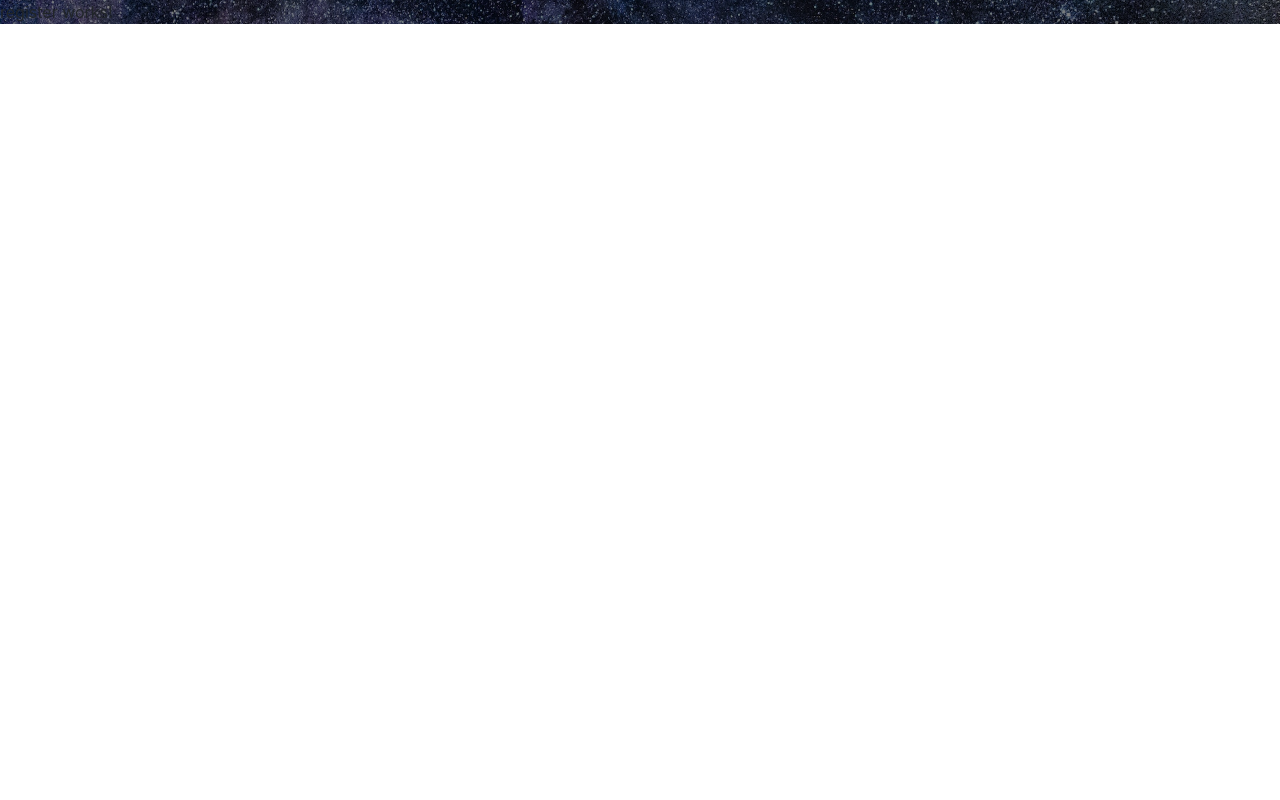
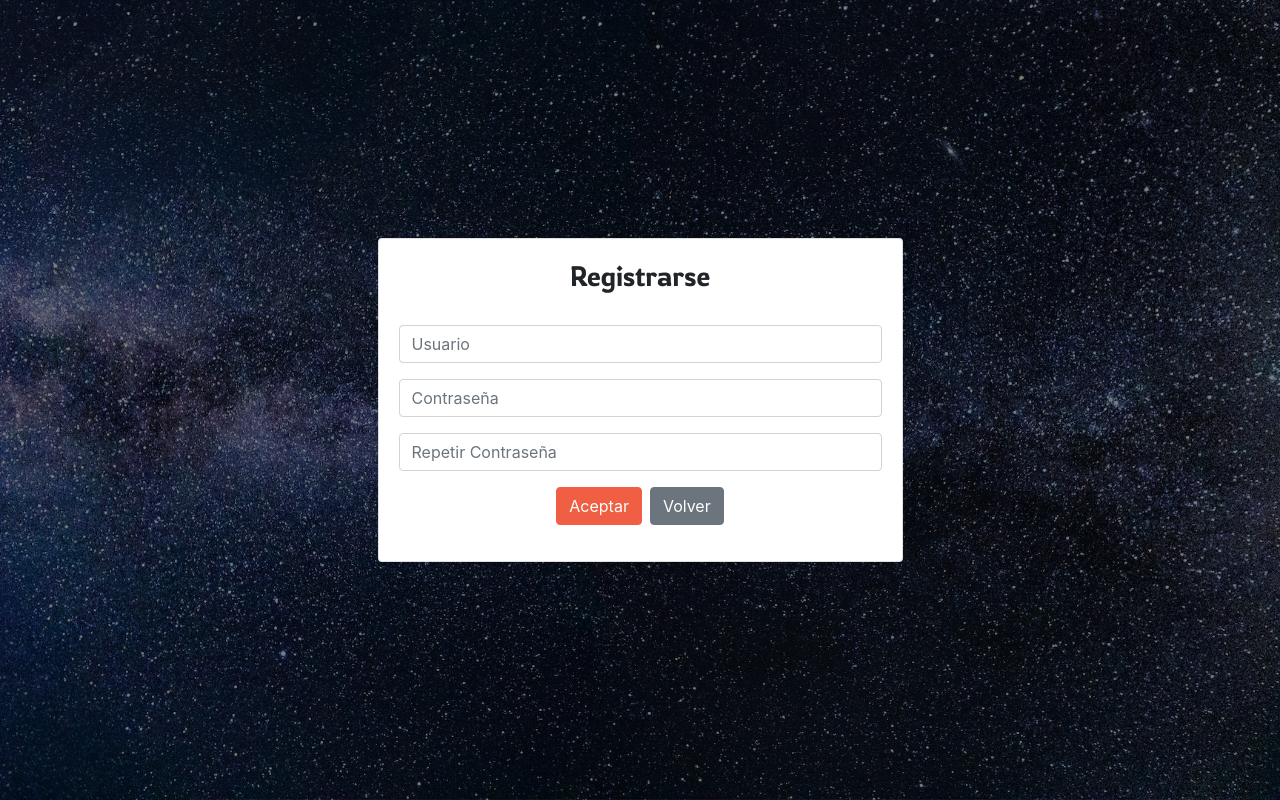
Before and after one commit to juancamilosalazarrestrepo/cursoangularnet, an Angular app: page /register in a window 1280 px wide. Built offline with nearby package versions, Linux system fonts and the light colour scheme.

Commit message:
Componente register , creado

```diff
--- a/src/app/components/inicio/register/register.component.css
+++ b/src/app/components/inicio/register/register.component.css
@@ -0,0 +1,15 @@
+.container {
+  min-height: 100vh;
+  display: flex;
+  justify-content: center;
+  align-items: center;
+}
+
+h3 {
+  font-family: "Rowdies", cursive;
+}
+
+.btn-reg {
+  background-color: #f05f44;
+  border-color: #f05f44;
+}
--- a/src/app/components/inicio/register/register.component.html
+++ b/src/app/components/inicio/register/register.component.html
@@ -1 +1,30 @@
-<p>register works!</p>
+<div class="container">
+    <div class="row" style="width: 100%;">
+        <div class="col-lg-6 offset-lg-3">
+            <div class="card text-center" style="padding:20px ;">
+                <h3>Registrarse</h3>
+                <br>
+
+                <form [formGroup]="register">
+                    <div class="form-group">
+                        <input type="text" class="form-control"
+                            placeholder="Usuario">
+                    </div>
+                    <div class="form-group">
+                        <input type="text" class="form-control"
+                            placeholder="Contraseña">
+                    </div>
+                    <div class="form-group">
+                        <input type="text" class="form-control"
+                            placeholder="Repetir Contraseña">
+                    </div>
+
+                    <div class="form-group">
+                        <button class="btn btn-primary mr-2 btn-reg">Aceptar</button>
+                        <button class="btn btn-secondary" routerLink="/login">Volver</button>
+                    </div>
+                </form>
+            </div>
+        </div>
+    </div>
+</div>
--- a/src/app/components/inicio/register/register.component.ts
+++ b/src/app/components/inicio/register/register.component.ts
@@ -1,10 +1,23 @@
 import { Component } from '@angular/core';
+import { FormBuilder, FormGroup, Validators } from '@angular/forms';
 
 @Component({
   selector: 'app-register',
   templateUrl: './register.component.html',
-  styleUrls: ['./register.component.css']
+  styleUrls: ['./register.component.css'],
 })
 export class RegisterComponent {
+  register: FormGroup;
 
+  constructor(private fb: FormBuilder) {
+    this.register = this.fb.group({
+      usuario: ['', Validators.required],
+      password: ['', Validators.required],
+    });
+  }
+
+  ngOnInit(): void {
+    //Called after the constructor, initializing input properties, and the first call to ngOnChanges.
+    //Add 'implements OnInit' to the class.
+  }
 }
```
